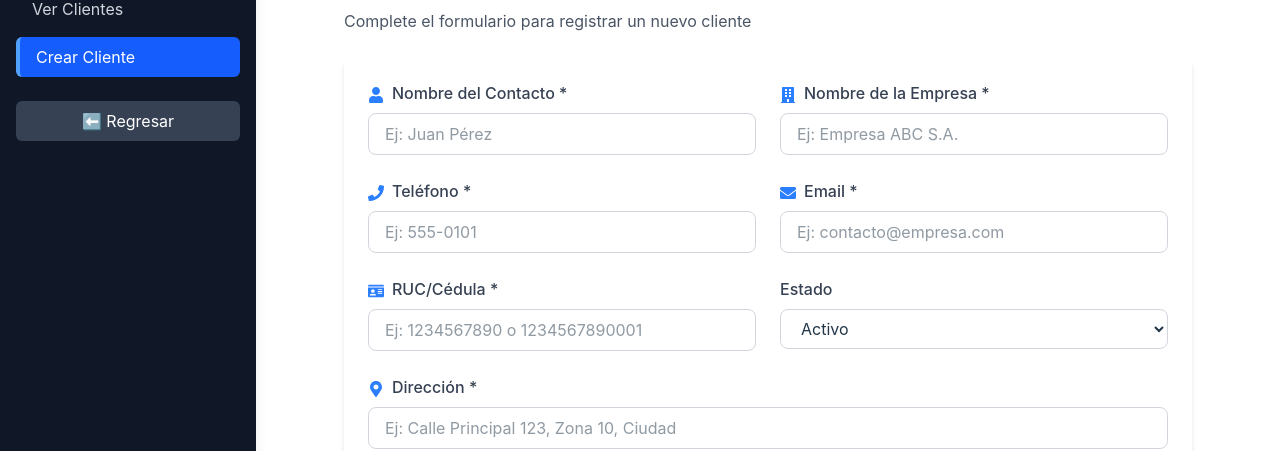
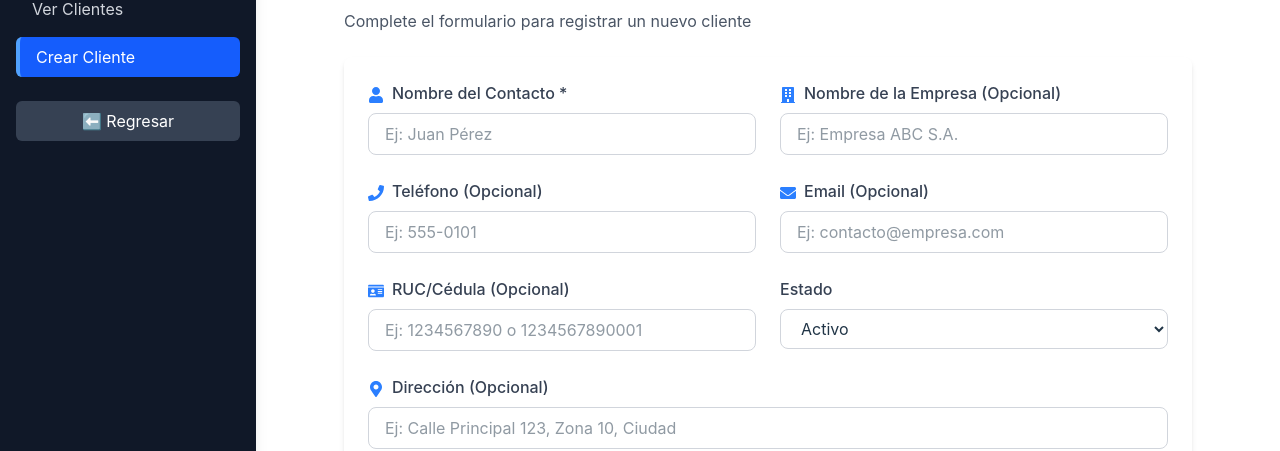
Before and after one commit to MauroFar/MundoGrafic, a React (Vite) app: page /clientes/crear in a window 1280 px wide. Shown: the part 131-582 px from the top of the page. Built offline with nearby package versions, Linux system fonts and the light colour scheme; no server answers; sample sign-in values are in the browser's storage.

Commit message:
CAMBIOS EN COTIZACIONES Y CLIENTES

```diff
--- a/src/pages/clientes/ClientesCrear.jsx
+++ b/src/pages/clientes/ClientesCrear.jsx
@@ -75,6 +75,12 @@ const ClientesCrear = () => {
       newErrors.nombre = "El nombre es requerido";
     }
 
+    if (formData.email.trim() && !/\S+@\S+\.\S+/.test(formData.email)) {
+      newErrors.email = "El email no es válido";
+    }
+
+    // En edición se mantiene la validación histórica de campos obligatorios.
+    if (isEditMode) {
       if (!formData.empresa.trim()) {
         newErrors.empresa = "El nombre de la empresa es requerido";
       }
@@ -85,8 +91,6 @@ const ClientesCrear = () => {
 
       if (!formData.email.trim()) {
         newErrors.email = "El email es requerido";
-    } else if (!/\S+@\S+\.\S+/.test(formData.email)) {
-      newErrors.email = "El email no es válido";
       }
 
       if (!formData.direccion.trim()) {
@@ -95,6 +99,7 @@ const ClientesCrear = () => {
 
       if (!formData.ruc_cedula.trim()) {
         newErrors.ruc_cedula = "El RUC/Cédula es requerido";
+      }
     }
 
     setErrors(newErrors);
@@ -129,9 +134,9 @@ const ClientesCrear = () => {
         return;
       }
       if (error.response?.status === 409) {
-        toast.error('Ya existe un cliente con ese email o RUC/Cédula');
+        toast.error('Ya existe un cliente con ese email');
       } else if (error.response?.status === 400) {
-        toast.error('Por favor verifica que todos los campos estén completos');
+        toast.error('Por favor verifica los campos obligatorios');
       } else if (error.response?.status === 401) {
         toast.error('Tu sesión ha expirado, por favor inicia sesión nuevamente');
       } else {
@@ -188,7 +193,7 @@ const ClientesCrear = () => {
           <div>
             <label className="block text-gray-700 font-medium mb-2">
               <FaBuilding className="inline mr-2 text-blue-500" />
-              Nombre de la Empresa *
+              Nombre de la Empresa {isEditMode ? '*' : '(Opcional)'}
             </label>
             <input
               type="text"
@@ -209,7 +214,7 @@ const ClientesCrear = () => {
           <div>
             <label className="block text-gray-700 font-medium mb-2">
               <FaPhone className="inline mr-2 text-blue-500" />
-              Teléfono *
+              Teléfono {isEditMode ? '*' : '(Opcional)'}
             </label>
             <input
               type="text"
@@ -230,7 +235,7 @@ const ClientesCrear = () => {
           <div>
             <label className="block text-gray-700 font-medium mb-2">
               <FaEnvelope className="inline mr-2 text-blue-500" />
-              Email *
+              Email {isEditMode ? '*' : '(Opcional)'}
             </label>
             <input
               type="email"
@@ -251,7 +256,7 @@ const ClientesCrear = () => {
           <div>
             <label className="block text-gray-700 font-medium mb-2">
               <FaIdCard className="inline mr-2 text-blue-500" />
-              RUC/Cédula *
+              RUC/Cédula {isEditMode ? '*' : '(Opcional)'}
             </label>
             <input
               type="text"
@@ -288,7 +293,7 @@ const ClientesCrear = () => {
           <div className="md:col-span-2">
             <label className="block text-gray-700 font-medium mb-2">
               <FaMapMarkerAlt className="inline mr-2 text-blue-500" />
-              Dirección *
+              Dirección {isEditMode ? '*' : '(Opcional)'}
             </label>
             <input
               type="text"
--- a/src/pages/cotizaciones/CotizacionesCrear.jsx
+++ b/src/pages/cotizaciones/CotizacionesCrear.jsx
@@ -1456,17 +1456,15 @@ function CotizacionesCrear() {
   const handleNuevoClienteKeyDown = async (e) => {
     if (e.key === "Enter") {
       e.preventDefault();
-      // Validar campos obligatorios
-      if (!nuevoClienteDatos.nombre || !nuevoClienteDatos.empresa ||
-          !nuevoClienteDatos.ruc_cedula || !nuevoClienteDatos.direccion ||
-          !nuevoClienteDatos.telefono || !nuevoClienteDatos.email) {
-        alert('Por favor complete todos los campos obligatorios (*).');
+      // Validar campo obligatorio: solo nombre de contacto
+      if (!nuevoClienteDatos.nombre || !String(nuevoClienteDatos.nombre).trim()) {
+        alert('Por favor ingrese el nombre del contacto.');
         return;
       }
 
-      // Validar formato de email
+      // Validar formato de email solo si se ingresa
       const emailRegex = /^[^\s@]+@[^\s@]+\.[^\s@]+$/;
-      if (!emailRegex.test(nuevoClienteDatos.email)) {
+      if (nuevoClienteDatos.email && !emailRegex.test(nuevoClienteDatos.email)) {
         alert('Por favor ingrese un email válido.');
         return;
       }
@@ -1500,8 +1498,8 @@ function CotizacionesCrear() {
         const clienteCreado = await crearClienteResponse.json();
         console.log('✅ Cliente creado:', clienteCreado);
 
-        // Actualizar el campo Cliente con la empresa y Contacto con el nombre
-        setNombreCliente(nuevoClienteDatos.empresa);
+        // Actualizar cliente mostrado usando empresa si existe, o nombre como fallback.
+        setNombreCliente(nuevoClienteDatos.empresa || nuevoClienteDatos.nombre);
         setContacto(nuevoClienteDatos.nombre);
         setUsarContacto(true);
         setShowNuevoClienteModal(false);
@@ -2576,7 +2574,7 @@ function CotizacionesCrear() {
               <div className="space-y-4">
                 <div>
                   <label className="block text-sm font-medium text-gray-700 mb-1">
-                    Nombre de la Empresa <span className="text-red-500">*</span>
+                    Nombre de la Empresa
                   </label>
                   <input
                     type="text"
@@ -2659,9 +2657,16 @@ function CotizacionesCrear() {
                 </button>
                 <button
                   onClick={async () => {
-                    // Validar solo empresa y nombre como obligatorios
-                    if (!nuevoClienteDatos.nombre || !nuevoClienteDatos.empresa) {
-                      alert('Por favor complete los campos obligatorios: Empresa y Nombre del Contacto.');
+                    // Validar campo obligatorio: solo nombre de contacto
+                    if (!nuevoClienteDatos.nombre || !String(nuevoClienteDatos.nombre).trim()) {
+                      alert('Por favor ingrese el nombre del contacto.');
+                      return;
+                    }
+
+                    // Validar formato de email solo si se ingresa
+                    const emailRegex = /^[^\s@]+@[^\s@]+\.[^\s@]+$/;
+                    if (nuevoClienteDatos.email && !emailRegex.test(nuevoClienteDatos.email)) {
+                      alert('Por favor ingrese un email válido.');
                       return;
                     }
                     // Guardar cliente en la BBDD
@@ -2693,8 +2698,8 @@ function CotizacionesCrear() {
                       const clienteCreado = await crearClienteResponse.json();
                       console.log('✅ Cliente creado:', clienteCreado);
 
-                      // Actualizar el campo Cliente con la empresa y Contacto con el nombre
-                      setNombreCliente(nuevoClienteDatos.empresa);
+                      // Actualizar cliente mostrado usando empresa si existe, o nombre como fallback.
+                      setNombreCliente(nuevoClienteDatos.empresa || nuevoClienteDatos.nombre);
                       setContacto(nuevoClienteDatos.nombre);
                       setUsarContacto(true);
                       setShowNuevoClienteModal(false);
```
Also changed, not shown: 1 other file (tests, documents, lock files or other folders). Lines whose indentation alone changed are shown as unchanged.
